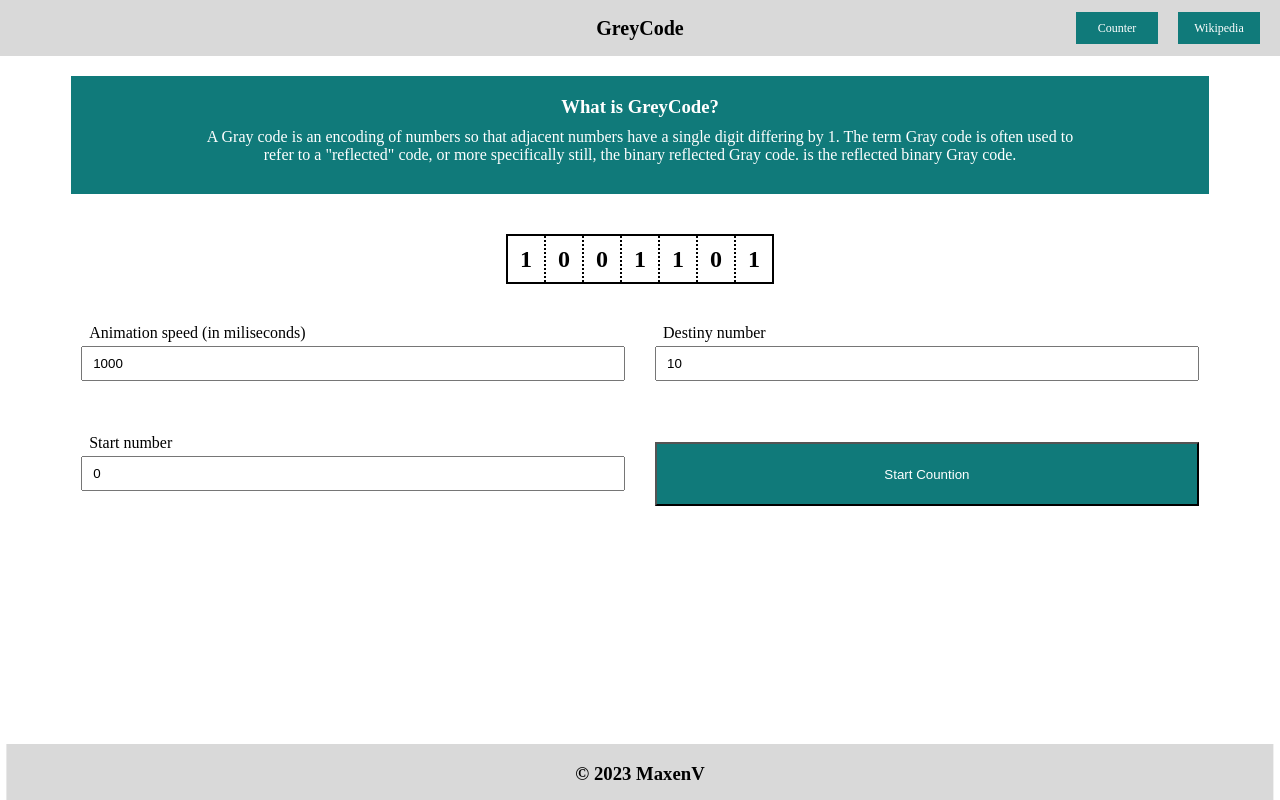
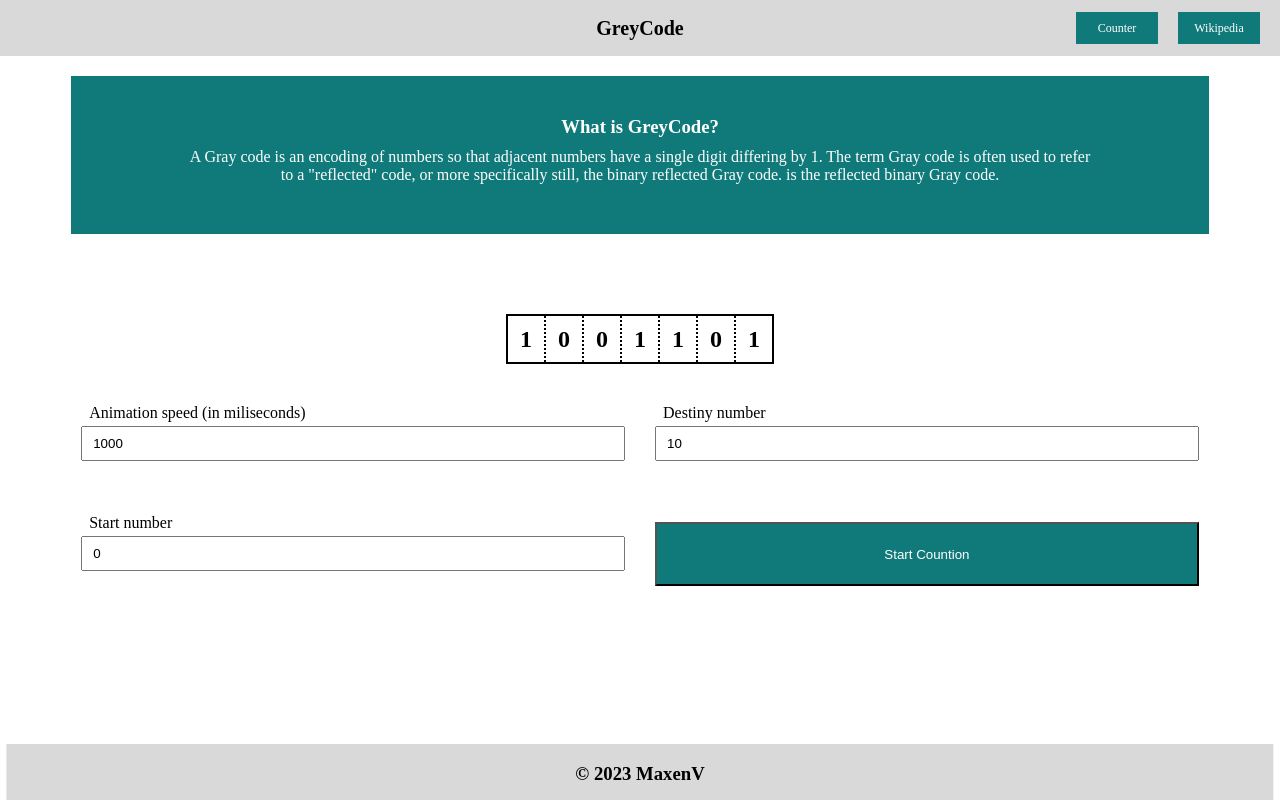
Before and after one commit to MaxenV/grayCode, an Angular app: page / in a window 1280 px wide. Built offline with nearby package versions, Linux system fonts and the light colour scheme.

Commit message:
improve style of short-about

```diff
--- a/src/app/app.component.scss
+++ b/src/app/app.component.scss
@@ -15,6 +15,7 @@ app-short-about {
 }
 
 app-grey-code-main {
+    margin-top: 40px;
     margin-bottom: 56px;
     display: block;
 }
--- a/src/app/components/short-about/short-about.component.scss
+++ b/src/app/components/short-about/short-about.component.scss
@@ -6,7 +6,7 @@ div {
     justify-content: center;
     align-items: center;
     flex-direction: column;
-    padding: 20px;
+    padding: 40px 0;
     margin: 20px 0;
 }
 
```
